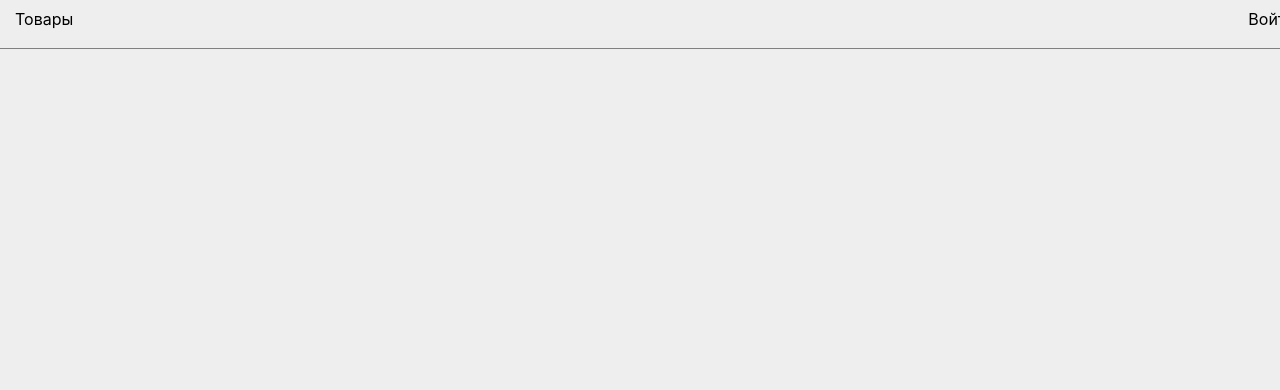
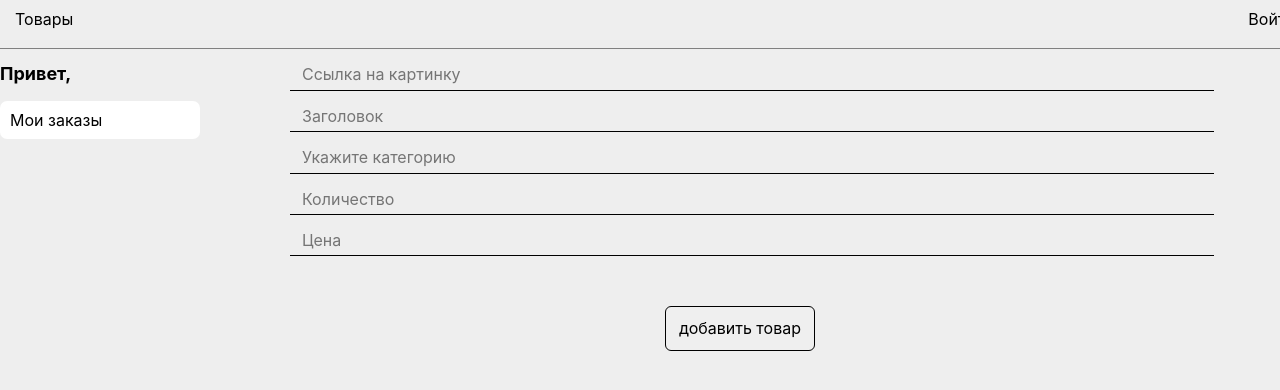
Before and after one commit to fckngawsm/react-test, a React (Create React App) app: page /profile/add-product in a window 1280 px wide. Before the commit this address had no page. Shown: the top 390 px of the page. Built offline with nearby package versions, Linux system fonts and the light colour scheme.

Commit message:
create logic for add produc

```diff
--- a/src/components/App/App.tsx
+++ b/src/components/App/App.tsx
@@ -15,6 +15,7 @@ import ProfileAdminOrder from "../Profile/ProfileAdminOrder";
 import Cart from "../Cart/Cart";
 import CartList from "../CartList/CartList";
 import ProfilePage from "../../pages/ProfilePage";
+import ProfileAdminAddProduct from "../Profile/ProfileAdminAddProduct";
 // import ProfileMyOrder from "../Profile/ProfileMyOrder";
 
 function App() {
@@ -36,7 +37,7 @@ function App() {
           <Route path="/profile" element={<ProfilePage />}>
             <Route path="order" element={<ProfileAdminOrder />} />
             <Route path="users" element={<ProfileAdminUsers />} />
-            {/* <Route path="my-order" element={<ProfileMyOrder />} /> */}
+            <Route path="add-product" element={<ProfileAdminAddProduct />} />
           </Route>
           <Route path="/cart" element={<CartList />} />
         </Routes>
--- a/src/components/Profile/ProfileAdmin.tsx
+++ b/src/components/Profile/ProfileAdmin.tsx
@@ -22,6 +22,7 @@ function ProfileAdmin() {
           <ProfileNavigation>
             <ProfileLink to="order">Заказы</ProfileLink>
             <ProfileLink to="users">Пользователи</ProfileLink>
+            <ProfileLink to="add-product">Добавить товар</ProfileLink>
           </ProfileNavigation>
         </WrapperNavigation>
         <Outlet />
--- /dev/null
+++ b/src/components/Profile/ProfileAdminAddProduct.tsx
@@ -0,0 +1,93 @@
+import React from "react";
+import {
+  ProfileAddButton,
+  ProfileAddForm,
+  ProfileAddInput,
+  ProfileAddWrapper,
+} from "./ProfileStyle";
+import { SubmitHandler, useForm } from "react-hook-form";
+import { GoodsType } from "../../types/goodsType";
+import { createProduct } from "../../features/goods/goods-slice";
+import { useAppDispatch } from "../../redux-hooks";
+import { useNavigate } from "react-router-dom";
+
+function ProfileAdminAddProduct() {
+  const dispatch = useAppDispatch();
+  const navigate = useNavigate();
+  const {
+    register,
+    handleSubmit,
+    formState: { errors },
+  } = useForm<GoodsType>();
+  const onSubmit: SubmitHandler<GoodsType> = (data) => {
+    dispatch(createProduct(data))
+      .unwrap()
+      .then(() => {
+        navigate("/goods");
+      });
+  };
+  return (
+    <ProfileAddWrapper>
+      <ProfileAddForm onSubmit={handleSubmit(onSubmit)}>
+        <ProfileAddInput
+          autoComplete="none"
+          placeholder="Ссылка на картинку"
+          {...register("imageUrl", {
+            required: { value: false, message: "Вы забыли указать почту" },
+            minLength: { value: 2, message: "Слишком короткая почта" },
+            maxLength: { value: 1240, message: "Слишком длинная почта" },
+          })}
+          type="text"
+        />
+        {errors.imageUrl && <p>{errors.imageUrl.message}</p>}
+        <ProfileAddInput
+          autoComplete="none"
+          placeholder="Заголовок"
+          {...register("title", {
+            required: { value: false, message: "Вы забыли указать пароль" },
+            minLength: { value: 2, message: "Слишком короткая почта" },
+            maxLength: { value: 40, message: "Слишком длинная почта" },
+          })}
+          type="text"
+        />
+        {errors.title && <p>{errors.title.message}</p>}
+        <ProfileAddInput
+          autoComplete="none"
+          placeholder="Укажите категорию"
+          {...register("categories", {
+            required: { value: false, message: "Вы забыли указать пароль" },
+            minLength: { value: 2, message: "Слишком короткая почта" },
+            maxLength: { value: 40, message: "Слишком длинная почта" },
+          })}
+          type="text"
+        />
+        {errors.categories && <p>{errors.categories.message}</p>}
+        <ProfileAddInput
+          autoComplete="none"
+          placeholder="Количество"
+          {...register("quantity", {
+            required: { value: false, message: "Вы забыли указать пароль" },
+            minLength: { value: 2, message: "Слишком короткая почта" },
+            maxLength: { value: 40, message: "Слишком длинная почта" },
+          })}
+          type="text"
+        />
+        {errors.quantity && <p>{errors.quantity.message}</p>}
+        <ProfileAddInput
+          autoComplete="none"
+          placeholder="Цена"
+          {...register("price", {
+            required: { value: false, message: "Вы забыли указать пароль" },
+            minLength: { value: 2, message: "Слишком короткая почта" },
+            maxLength: { value: 40, message: "Слишком длинная почта" },
+          })}
+          type="text"
+        />
+        {errors.price && <p>{errors.price.message}</p>}
+        <ProfileAddButton>добавить товар</ProfileAddButton>
+      </ProfileAddForm>
+    </ProfileAddWrapper>
+  );
+}
+
+export default ProfileAdminAddProduct;
--- a/src/components/Profile/ProfileStyle.ts
+++ b/src/components/Profile/ProfileStyle.ts
@@ -43,3 +43,34 @@ export const ProfileMainInfo = styled.div`
   width: 700px;
   margin: 0 auto;
 `;
+
+export const ProfileAddWrapper = styled.div`
+  width: 900px;
+  margin: 0 auto;
+`;
+
+export const ProfileAddForm = styled.form`
+  width: 100%;
+  margin: 0 auto;
+  display: flex;
+  flex-direction: column;
+`;
+
+export const ProfileAddInput = styled.input`
+  width: 100%;
+  border: none;
+  margin-top: 10px;
+  background-color: transparent;
+  padding: 6px 12px;
+  border-bottom: 1px solid black;
+`;
+
+export const ProfileAddButton = styled.button`
+  width: 150px;
+  margin: 50px auto;
+  border: 1px solid black;
+  outline: none;
+  display: block;
+  padding: 12px;
+  border-radius: 6px;
+`;
--- a/src/config.ts
+++ b/src/config.ts
@@ -9,7 +9,7 @@ export const DELETE_PRODUCT_BY_ID = (id: number) =>
 export const UPDATE_PRODUCT_BY_ID = (id: number) =>
   `http://localhost:4444/goods/${id}`;
 
-console.log(UPDATE_PRODUCT_BY_ID(3));
+export const CREATE_PRODUCT = "http://localhost:4444/goods";
 //cart
 export const LOADING_USER_CART = "http://localhost:4444/cart";
 export const ADD_ITEM_TO_CART = "http://localhost:4444/cart";
--- a/src/features/goods/goods-slice.ts
+++ b/src/features/goods/goods-slice.ts
@@ -59,6 +59,23 @@ export const updateProductById = createAsyncThunk<
   }
 );
 
+export const createProduct = createAsyncThunk<
+  GoodsType,
+  GoodsType,
+  { extra: Extra; rejectWithValue: string }
+>(
+  "@@goods/create",
+  async (data, { extra: { client, api }, rejectWithValue }) => {
+    console.log(data);
+    try {
+      const res = await client.post(api.CREATE_PRODUCT, data);
+      return res.data;
+    } catch (err) {
+      return rejectWithValue("Ошибка");
+    }
+  }
+);
+
 const GoodsSlice = createSlice({
   name: "@@goods",
   initialState,
@@ -91,6 +108,9 @@ const GoodsSlice = createSlice({
         state.status = "received";
         const list = state.list;
         console.log(current(list));
+      })
+      .addCase(createProduct.fulfilled, (state, action) => {
+        state.list.push(action.payload);
       });
   },
 });
```
